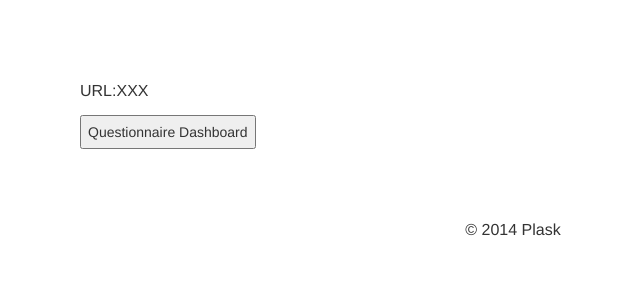
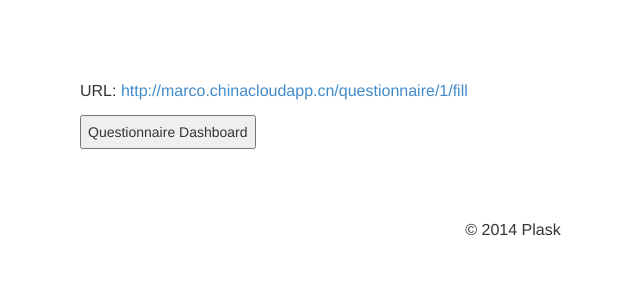
Before and after one commit to yangsiy/Plask, a Python web app: template app/templates/release_success.html in a window 1280 px wide. Shown: the part 51-351 px from the top of the page, without its empty margins (127-767 px from the left). Run offline with Jinja, Linux system fonts and the light colour scheme; the template is opened without the code that fills it: most values are stand-ins (such as "Sample title", 1, 10 or a date in 2020).

Commit message:
generate url

```diff
--- a/app/templates/release_success.html
+++ b/app/templates/release_success.html
@@ -1,6 +1,6 @@
 {% extends "message.html" %}
 
 {% block message_action %}
-	<p>URL:XXX</p>
+	<p>URL: <a href="http://marco.chinacloudapp.cn/questionnaire/{{q_id}}/fill">http://marco.chinacloudapp.cn/questionnaire/{{q_id}}/fill</a></p>
 	<input type="button" onclick="location.href='{{url_for('questionnaire', questionnaire_id=q_id)}}'" value="Questionnaire Dashboard"/>
 {% endblock %}
```
Also changed, not shown: app.db.
